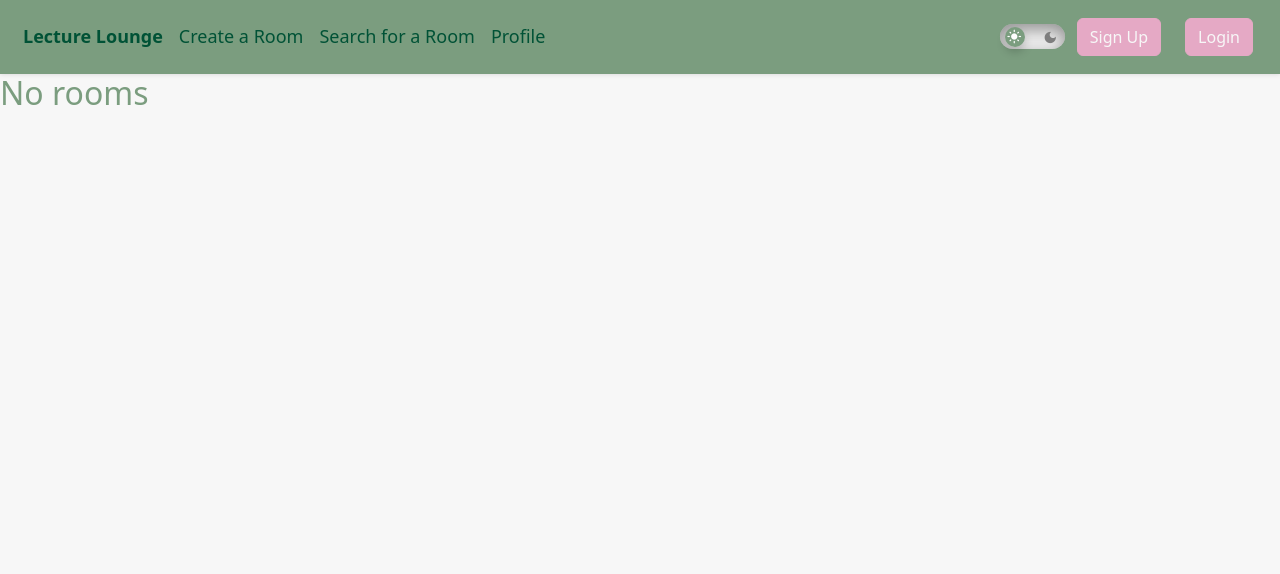
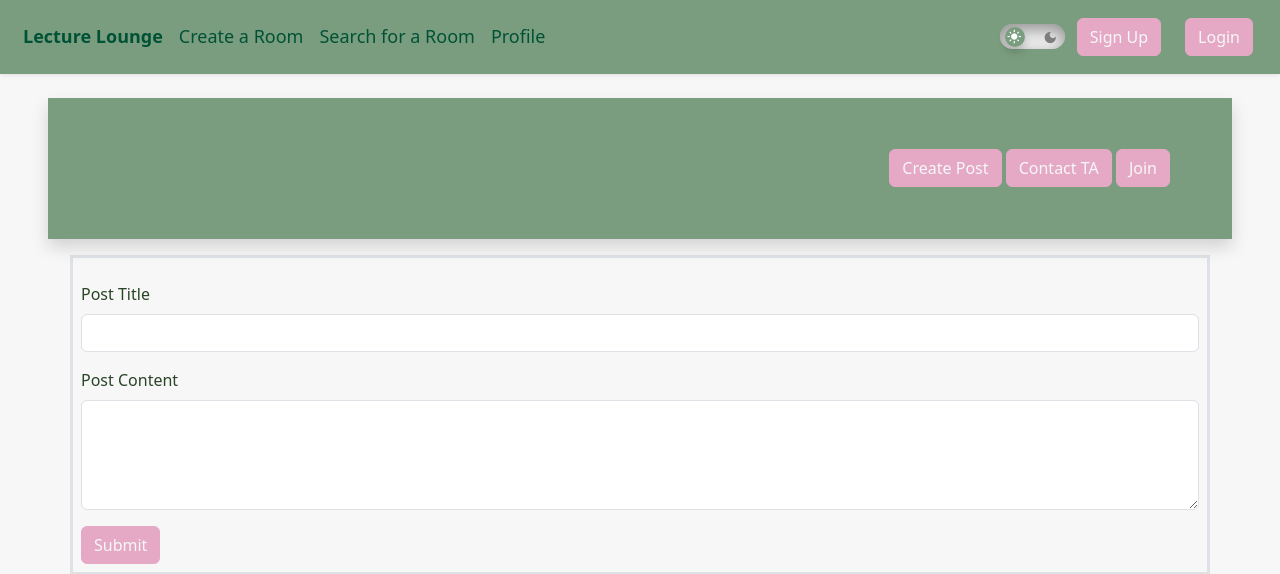
Before and after one commit to nina-network/Lecture-Lounge, a Flask app: template templates/room.html in a window 1280 px wide. Shown: the top 574 px of the page. Run offline with Flask 3, Linux system fonts and the light colour scheme; the template is opened without the code that fills it, so the values that code supplies are empty.

Commit message:
Update room.html with changes to avoid merge conflict

```diff
--- a/templates/room.html
+++ b/templates/room.html
@@ -9,6 +9,7 @@
             let boxVisible = false;
 
             createPostBtn.addEventListener("click", function () {
+
                 if (!boxVisible) {
                     postBox.style.display = "block";
                     boxVisible = true;
@@ -19,13 +20,12 @@
             });
         });
     </script>
-
-    {% if room %}
     <br>
     <nav id="board" class="shadow navbar navbar-light mx-5">
         <div class="container" id="roomheader">
             <div>
                 <h1>{{ room['course_name'] }}</h1>
+
                 <div id="description"><p>{{ room['description'] }}</p></div>
             </div>
             <form>
@@ -45,8 +45,8 @@
                 <label for="post_content" class="form-label">Post Content</label>
                 <textarea class="form-control" id="post_content" name="post_content" rows="4" required></textarea>
             </div>
-                <input type="hidden" name="user_id" value="{{ session['user']['user_id'] }}">
-                <input type="hidden" name="course_id" value="{{ room['course_id'] }}">
+            <input type="hidden" name="user_id" value="{{session['user']['user_id']}}">
+            <input type="hidden" name="course_id" value="{{room['course_id']}}">
             <button type="submit" class="btn">Submit</button>
         </form>
     </div>
@@ -66,6 +66,7 @@
                         <br>
                     </p>
                 </a>
+
             </div>
             <div class="container">
                     <p>{{ post.content }}</p>
@@ -85,11 +86,9 @@
             </div>
         </nav>
     </div>
+
             {% endfor %}
         {% endif %}
     {% endfor %}
     <br>
-    {% else %}
-        <h2>No rooms</h2>
-    {% endif %}
 {% endblock %}
```
Lines whose indentation alone changed are shown as unchanged.
